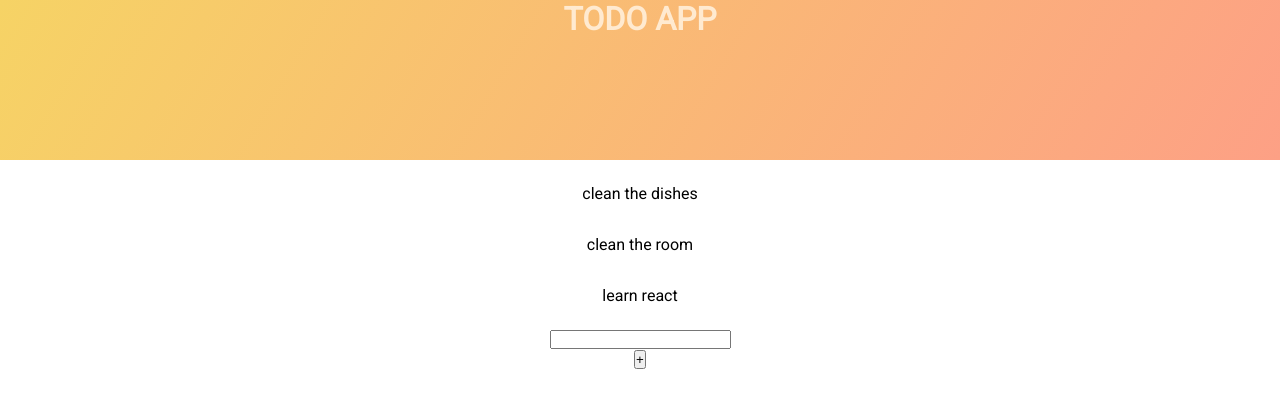
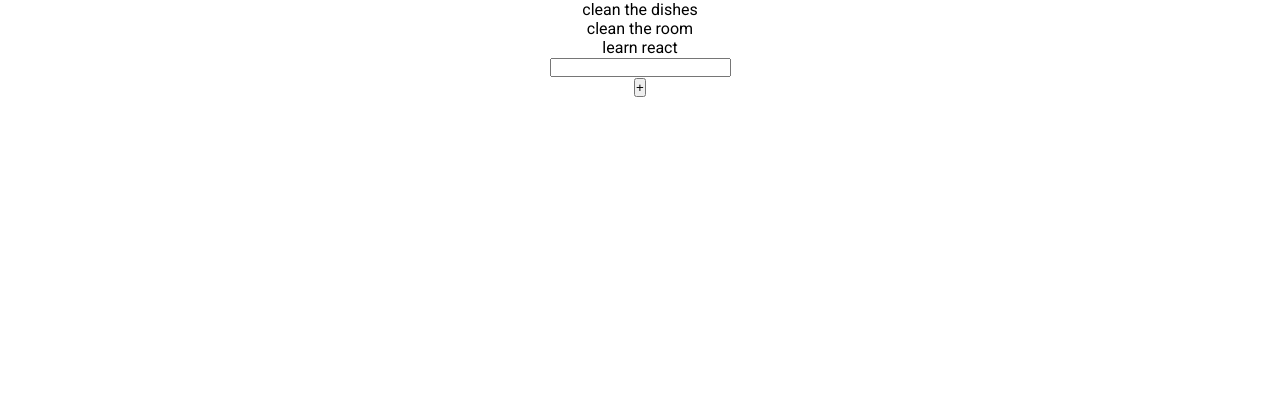
Before and after one commit to mcdylanb/todolist, a React (Create React App) app: page / in a window 1280 px wide. Shown: the top 408 px of the page. Built offline with nearby package versions, Linux system fonts and the light colour scheme.

Commit message:
Follows travis tutorial

```diff
--- a/src/App.css
+++ b/src/App.css
@@ -4,7 +4,7 @@
 .App-header {
   background-image: linear-gradient(120deg, #f6d365 0%, #fda085 100%);
   height: 10rem;
-  color: #ffead0;
+  color: white;
   /* background-color: #37505c; */
 }
 .todo {
--- a/src/App.js
+++ b/src/App.js
@@ -2,25 +2,26 @@ import React, { useState } from "react";
 import logo from "./logo.svg";
 import "./App.css";
 
-const Todo = ({ title, id }) => {
-  return <li>{title}</li>;
+const Todo = ({ todo, index }) => {
+  return <div className="todo">{todo.title}</div>;
 };
 
 const App = () => {
   const [todoList, setTodoList] = useState([
     {
-      id: 1,
-      title: "clean the dishes"
+      title: "clean the dishes",
+      isComplete: false
     },
     {
-      id: 2,
-      title: "clean the room"
+      title: "clean the room",
+      isComplete: false
     },
     {
-      id: 3,
-      title: "learn react"
+      title: "learn react",
+      isComplete: false
     }
   ]);
+
   const [newTodo, setNewTodo] = useState("");
 
   const addTodo = event => {
@@ -38,16 +39,15 @@ const App = () => {
     setNewTodo(event.target.value);
   };
 
+  console.log(todoList[1].title);
   return (
     <div className="App">
-      <h1 className="App-header">TODO APP</h1>
       <div className="todo">
-        <ul>
-          {todoList.map(todoList => (
-            <Todo key={todoList.id} title={todoList.title} />
-          ))}
-        </ul>
+        {todoList.map((todoList, index) => (
+          <Todo key={index} index={index} todo={todoList} />
+        ))}
       </div>
+
       <div>
         <form onSubmit={addTodo}>
           <div>
```
Also changed, not shown: 1 other file (tests, documents, lock files or other folders).
